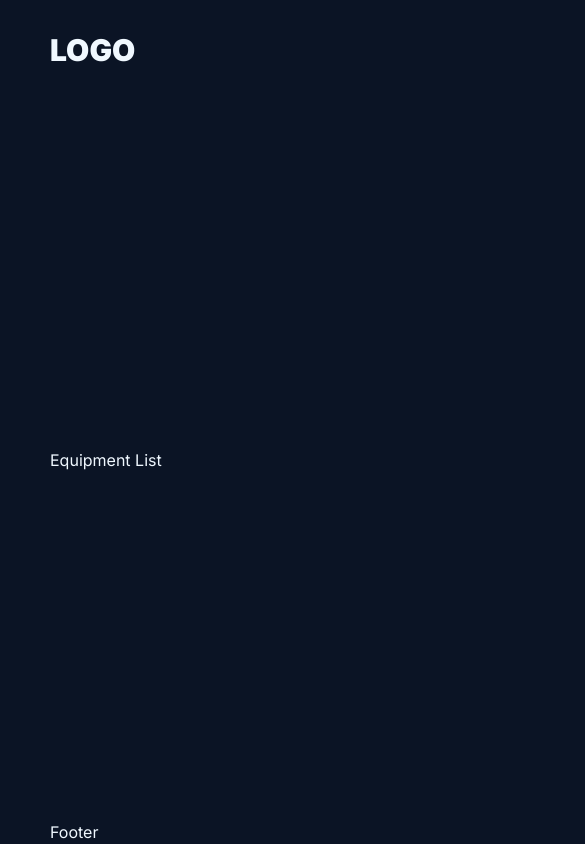
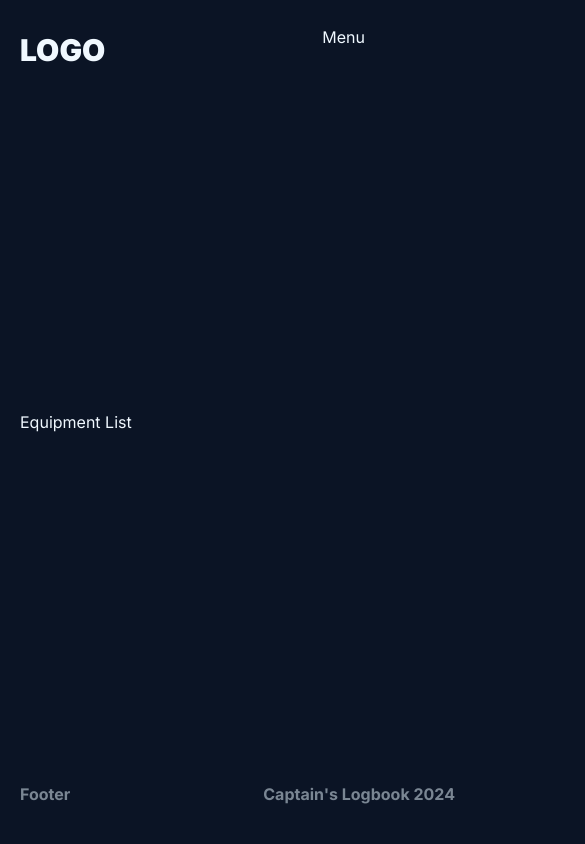
Before and after one commit to ericpastor/sailboat-logbook, a Next.js app: page /equipment in a window 390 px wide. Shown: the top 844 px of the page, 585 px wide, since content can reach past the window. Built offline with nearby package versions, Linux system fonts and the light colour scheme.

Commit message:
Home page responsive

```diff
--- a/src/app/globals.css
+++ b/src/app/globals.css
@@ -5,8 +5,10 @@
 :root{
     --bg:#0b1425;
     --bgSoft:#0c1f41;
+    --bgDeck:rgb(107, 52, 38);
     --text:aliceblue;
     --textSoft: rgb(248, 251, 253);
+    --textGray: rgb(122, 134, 147);
     --btn:#3176ff;
 }
 
@@ -36,3 +38,41 @@ a{
     flex-direction: column;
     justify-content: space-between;
 }
+
+@media (max-width:1536px){
+    .container{
+        width: 1366px;
+    }
+}
+
+@media (max-width:1366px){
+    .container{
+        width: 1280px;
+    }
+}
+
+@media (max-width:1280px){
+    .container{
+        width: 1024px;
+        padding-left: 20px;
+        padding-right: 20px;
+    }
+}
+
+@media (max-width:1024px){
+    .container{
+        width: 768px;
+    }
+}
+
+@media (max-width: 768px){
+    .container{
+        width: 640px;
+    }
+}
+
+@media (max-width: 640px){
+    .container{
+        width: 475px;
+    }
+}
--- a/src/app/home.module.css
+++ b/src/app/home.module.css
@@ -1,6 +1,6 @@
 .container{
     display: flex;
-    gap: 100px;
+    gap: 200px;
     align-items: center;
 }
 
@@ -12,14 +12,14 @@
 }
 .title{
     font-family: var(--font-mont);
-    font-size: 46px;
+    font-size: 65px;
     font-weight: 900;
 }
 
 .desc{
     font-family: var(--font-mont);
     font-size: 20px;
-    color: rgb(122, 134, 147);
+    color:var(--textGray)
 }
 
 .buttons{
@@ -49,6 +49,59 @@
 }
 .imageContainer{
     flex: 0.5;
-    height: 400px;
-    position: relative;
 }
+
+@media (max-width:1536px){
+    .title {
+        font-size: 45px;
+      }
+}
+
+@media (max-width:1366px){
+    .title {
+        font-size: 40px;
+      }
+}
+
+@media (max-width:1280px){
+    .title {
+        font-size: 35px;
+      }
+
+      .desc{
+        font-size: 15px;
+      }
+}
+
+@media (max-width:1024px){
+     .title {
+       font-size: 25px;
+     }
+     .desc{
+        font-size: 10px;
+      }
+}
+
+@media (max-width: 768px){
+    .imageContainer{
+        display: none;
+     }
+     .title {
+       font-size: 40px;
+     }
+     .desc{
+        font-size: 10px;
+      }
+}
+
+@media (max-width: 640px){
+    .imageContainer{
+        display: none;
+     }
+     .title {
+       font-size: 40px;
+     }
+     .desc{
+        font-size: 10px;
+      }
+}
--- a/src/components/footer/Footer.tsx
+++ b/src/components/footer/Footer.tsx
@@ -1,7 +1,11 @@
+import styles from "./footer.module.css"
+
+
 export default function Footer() {
     return (
-        <div>
-            <h3>Footer</h3>
+        <div className={styles.container}>
+            <div className={styles.logo}>Footer</div>
+            <div className={styles.logo}>Captain&apos;s Logbook 2024</div>
         </div>
     )
 }
--- /dev/null
+++ b/src/components/footer/footer.module.css
@@ -0,0 +1,16 @@
+.container{
+    height: 100px;
+    display: flex;
+    align-items: center;
+    justify-content: space-between;
+    color:var(--textGray)
+
+}
+.logo{
+    font-weight: bold;
+}
+
+.text{
+    font-weight: bold;
+
+}
--- a/src/components/navbar/links/Links.tsx
+++ b/src/components/navbar/links/Links.tsx
@@ -1,7 +1,8 @@
-import Link from "next/link"
+"use client"
 
 import styles from "./links.module.css"
 import NavLink from "./navLink/navLink"
+import { useState } from "react"
 
 export default function Links() {
     const links = [
@@ -26,11 +27,26 @@ export default function Links() {
             href: "/trips"
         },
     ]
+
+    const [open, setOpen] = useState(false)
+
     return (
-        <div className={styles.links}>
-            {links.map((link) => (
-                <NavLink item={link} key={link.name} />
-            ))}
+        <div className={styles.container}>
+
+            <div className={styles.links}>
+                {links.map((link) => (
+                    <NavLink item={link} key={link.name} />
+                ))}
+            </div>
+
+            <button className={styles.menuBtn} onClick={() => setOpen((prev) => !prev)}>Menu</button>
+
+
+            {open && (<div className={styles.mobileLinks}>
+                {links.map((link) => (
+                    <NavLink item={link} key={link.name} />
+                ))}
+            </div>)}
         </div>
     )
 }
--- a/src/components/navbar/links/links.module.css
+++ b/src/components/navbar/links/links.module.css
@@ -3,3 +3,46 @@
     align-items: center;
     gap: 10px;
 }
+
+.mobileLinks{
+    display: none;
+}
+
+.menuBtn{
+    display: none;
+}
+
+
+
+@media (max-width: 768px){
+    .links{
+        display: none;
+    }
+
+    .menuBtn{
+        display: block;
+        position: absolute;
+        top: 25px;
+        right: 25px;
+        color: var(--text);
+        z-index: 999;
+
+    }
+
+    .mobileLinks{
+        position: absolute;
+        top: 30px;
+        right: 30px;
+        width: 35%;
+        height: calc(90vh - 100px);
+        background-color: var(--bgDeck);
+        display: flex;
+        flex-direction: column;
+        align-items: center;
+        justify-content: center;
+        gap: 10px;
+        z-index: 998;
+    }
+
+
+}
```
Also changed, not shown: src/app/page.tsx (+2 -2 lines).
